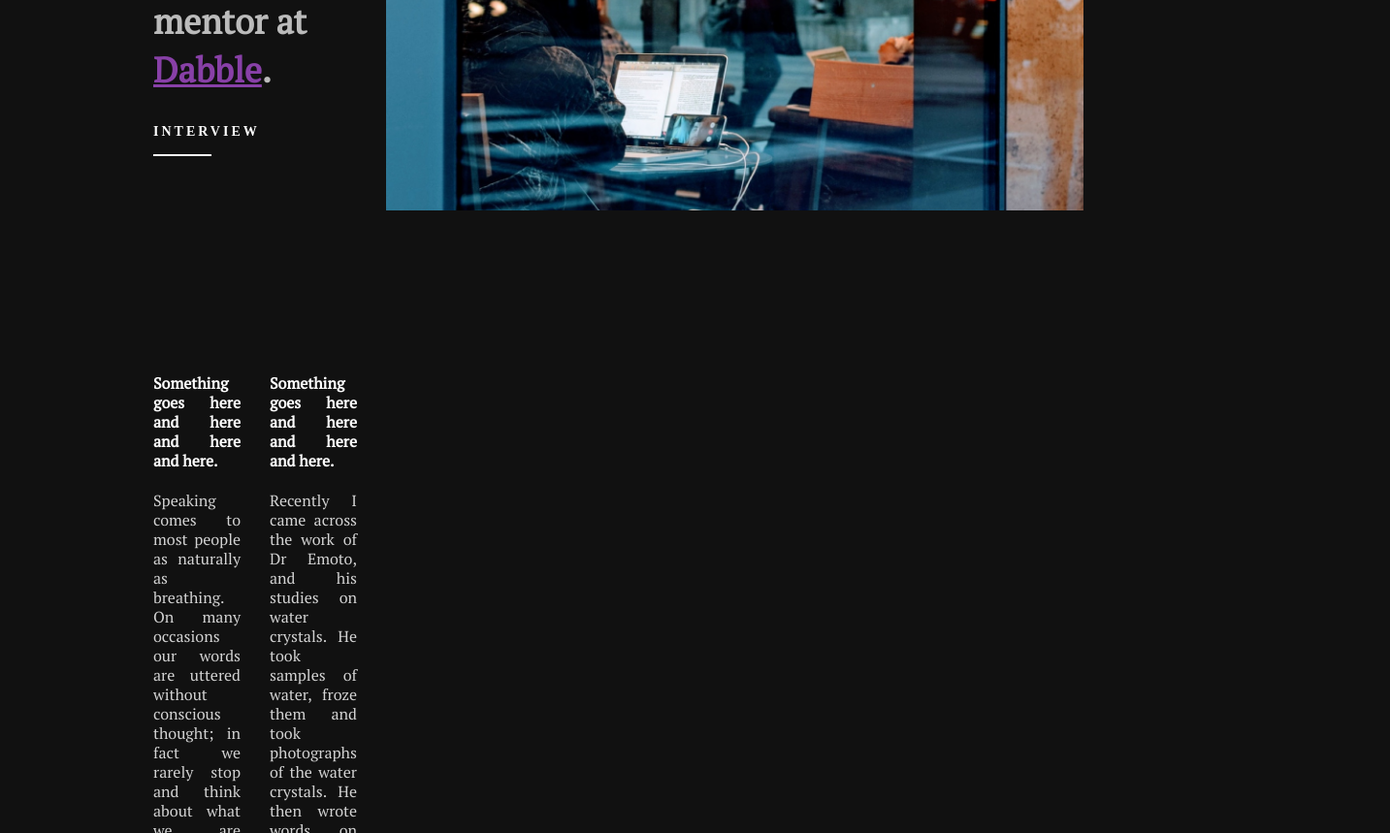
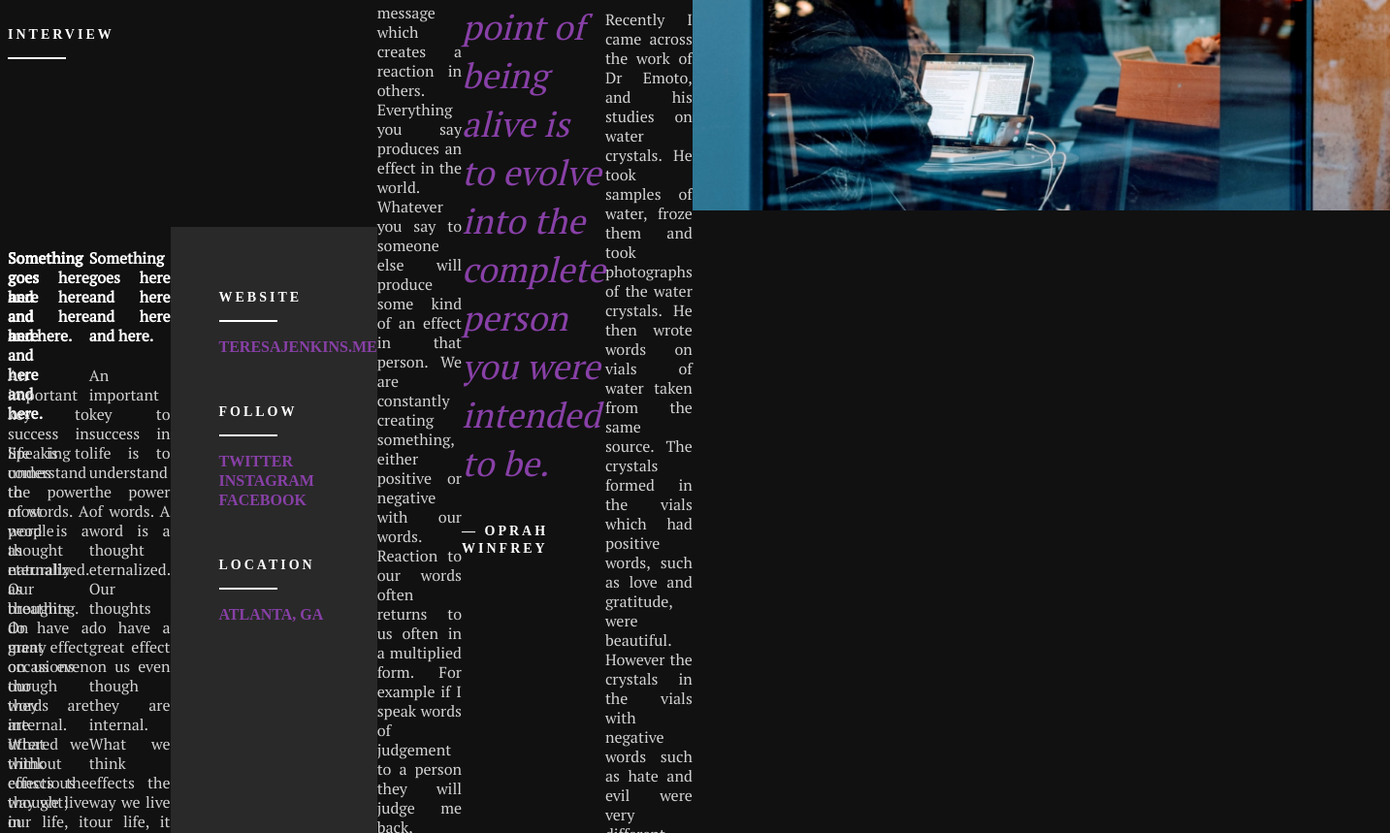
Before and after one commit to eileenrachel/inclusiveinterviews, a plain HTML site: page index.html in a window 1280 px wide. Shown: the part 847-1706 px from the top of the page at 97% size, 1433 px wide, since content can reach past the window. Drawn offline with Linux system fonts and the light colour scheme; a web font is replaced by a local one.

Commit message:
Reset grid structure.

```diff
--- a/style.css
+++ b/style.css
@@ -44,13 +44,10 @@ a {
   display: grid;
   grid-template-rows: 10% 20% 35% 35%;
   grid-template-columns: repeat(12, 1fr);
-  grid-column-gap: 30px;
-  margin-left: 150px;
-  margin-right: 150px;
-  overflow: hidden;
 }
 
-.subheader-content {
+
+.subheader-content{
   grid-row: 1 / span 1;
   grid-column: 1 / span 8;
   align: left;
@@ -61,39 +58,21 @@ a {
   grid-column: 1 / span 4;
 }
 
-.text-content-2 {
-  grid-row: 3 / span 1;
-  grid-column: 1 / span 4;
-}
+/*Add text-content-2 rule set and properties here:*/
 
-.text-content-3 {
-  grid-row: 2 / span 1;
-  grid-column: 5 / span 4;
-}
+/*Add text-content-3 rule set and properties here:*/
 
-.text-content-4 {
-  grid-row: 4 / span 1;
-  grid-column: 5 / span 4;
-}
+/*Add text-content-4 rule set and properties here:*/
 
-.text-content-5 {
-  grid-row: 4 / span 1;
-  grid-column: 8 / span 4;
-}
+/*Add text-content-5 rule set and properties here:*/
 
-.quote-content {
-  grid-row: 4 / span 1;
-  grid-column: 1 / span 4;
-}
+/*Add quote-content rule set and properties here:*/
 
-image-content {
-  grid-row: 3 / span 1;
-  grid-column: 5 / span 8;
-}
+/*Add image-content rule set and properties here:*/
 
 .info-content {
-  grid-row: 1 span 2;
-  grid-column: 5 / span 8;
+  /*Add properties here:*/
+
   background-color: #292929;
   padding-top: 50px;
   padding-left: 50px;
```
